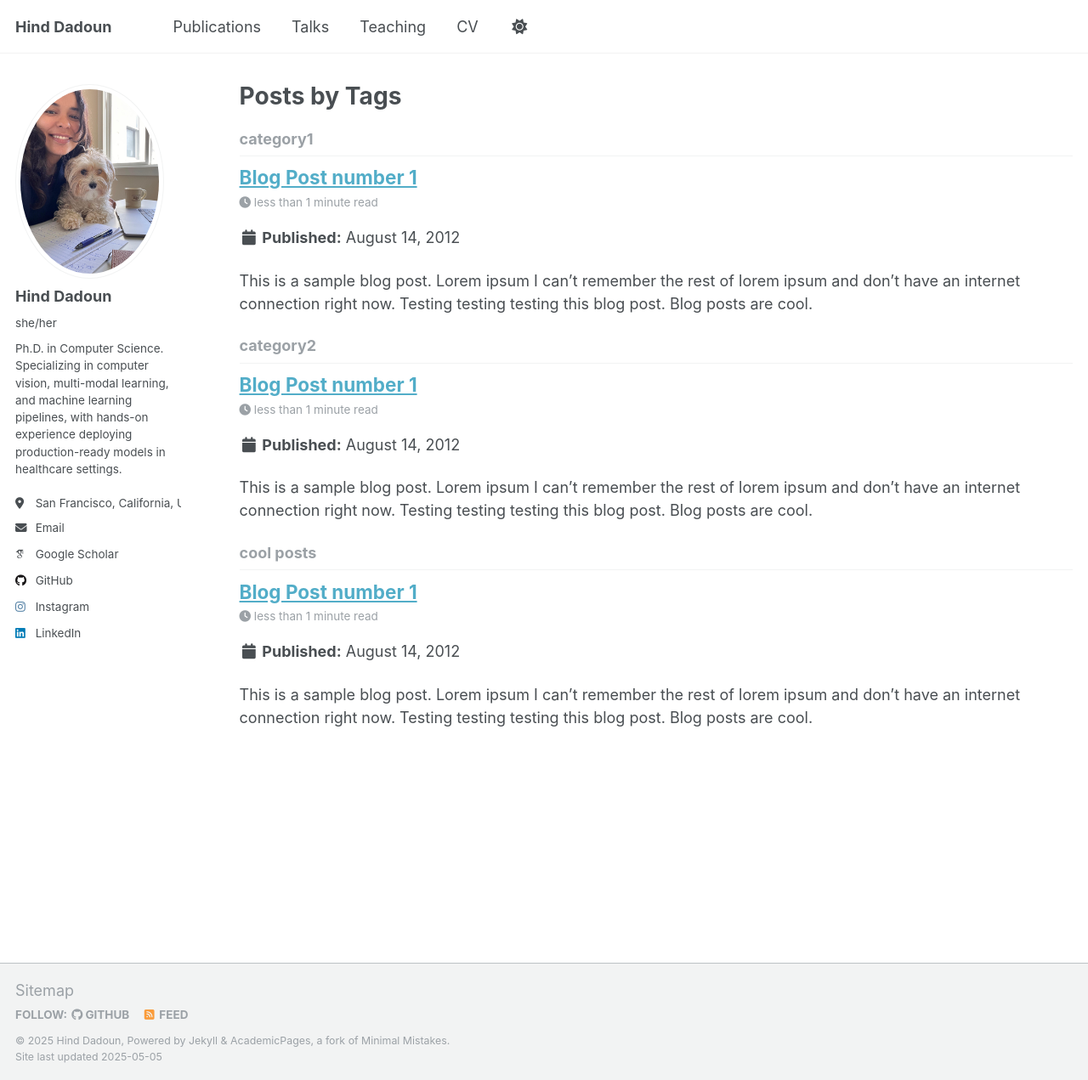
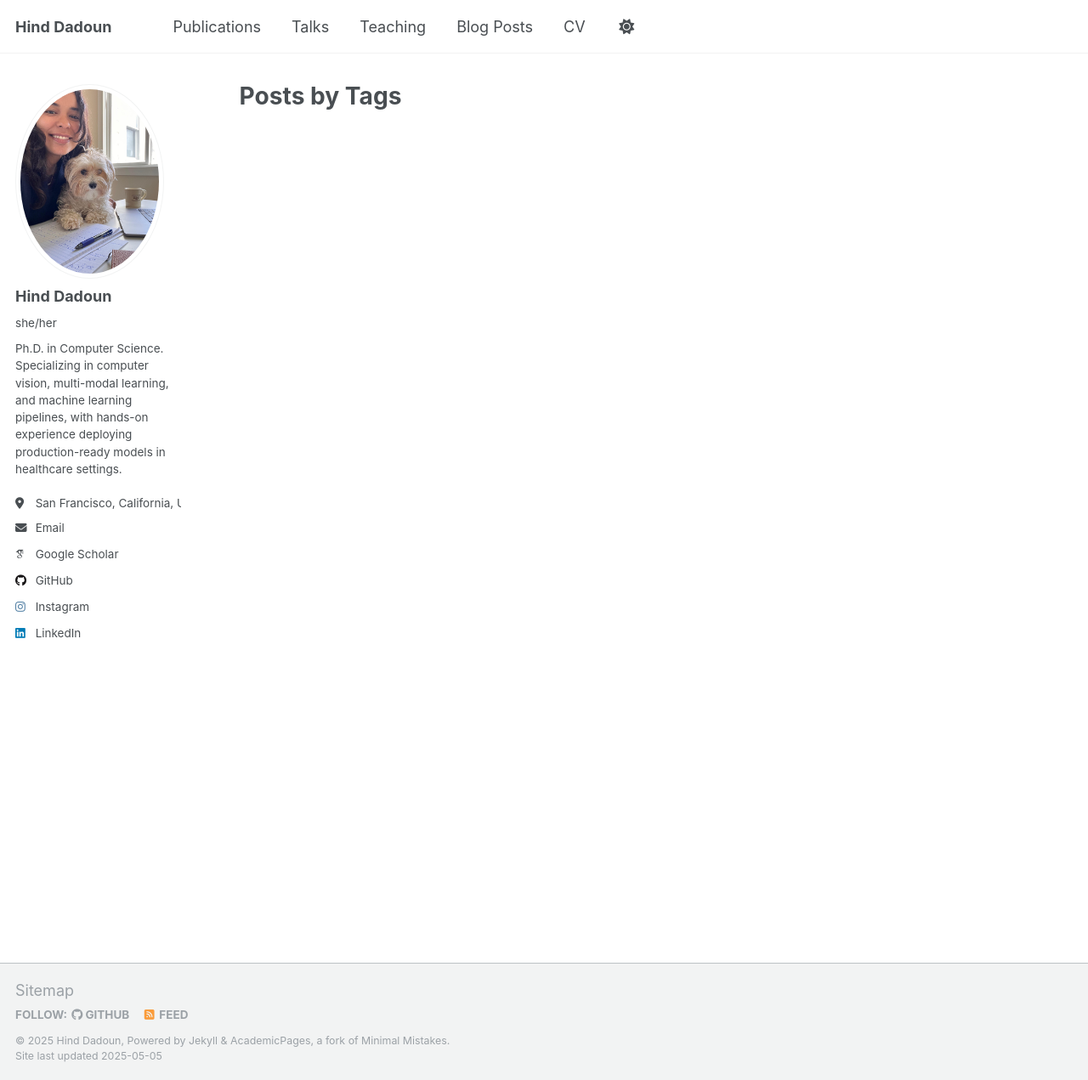
Before and after one commit to h-dadoun/h-dadoun.github.io, a Jekyll site: the page built from _pages/tag-archive.html, in a window 1280 px wide and 1271 px high. Shown: the whole window at 85% size. Built offline with Jekyll 4.4.1, drawn with Linux system fonts in a browser that asks for light colours; some web fonts are replaced.

Commit message:
first blog post

```diff
--- a/_data/navigation.yml
+++ b/_data/navigation.yml
@@ -20,8 +20,8 @@ main:
   # - title: "Portfolio"
   #   url: /portfolio/
 
-  # - title: "Blog Posts"
-  #   url: /year-archive/
+  - title: "Blog Posts"
+    url: /posts/
 
   - title: "CV"
     url: /cv/
--- a/_posts/2012-08-14-blog-post-1.md
+++ /dev/null
@@ -1,20 +0,0 @@
----
-title: 'Blog Post number 1'
-date: 2012-08-14
-permalink: /posts/2012/08/blog-post-1/
-tags:
-  - cool posts
-  - category1
-  - category2
----
-
-This is a sample blog post. Lorem ipsum I can't remember the rest of lorem ipsum and don't have an internet connection right now. Testing testing testing this blog post. Blog posts are cool.
-
-Headings are cool
-======
-
-You can have many headings
-======
-
-Aren't headings cool?
-------
```
Also changed, not shown: _posts/llm-ressources.md (added, +164 -0 lines).
